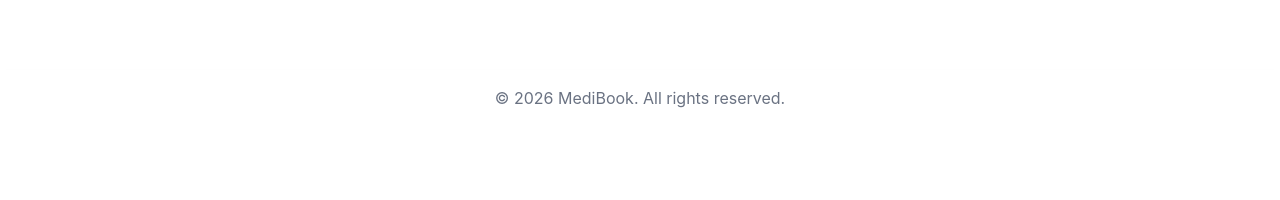
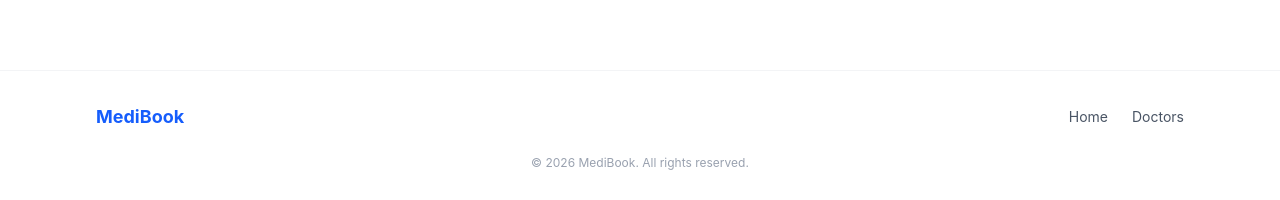
Before and after one commit to Joyel15/doctor-appointment-booking, a React (Vite) app in the folder client/: page / in a window 1280 px wide. Shown: the part 1444-1644 px from the top of the page. Before the commit the page ends 1570 px from the top, so only its background shows below. Built offline with nearby package versions, Linux system fonts and the light colour scheme; no server answers.

Commit message:
feat: add footer component

```diff
--- a/client/src/components/common/Footer.jsx
+++ b/client/src/components/common/Footer.jsx
@@ -1,7 +1,33 @@
+import { Link } from "react-router-dom";
+
 const Footer = () => {
+  const year = new Date().getFullYear();
+
   return (
-    <footer className="bg-white shadow-md px-6 py-4 text-center text-gray-500">
-      <p>© 2026 MediBook. All rights reserved.</p>
+    <footer className="bg-white border-t border-gray-100 mt-auto">
+      <div className="max-w-6xl mx-auto px-4 sm:px-6 lg:px-8 py-8">
+        <div className="flex flex-col sm:flex-row items-center justify-between gap-4">
+          {/* Brand */}
+          <Link to="/" className="text-lg font-bold text-blue-600">
+            MediBook
+          </Link>
+
+          {/* Quick links */}
+          <div className="flex items-center gap-6 text-sm text-gray-600">
+            <Link to="/" className="hover:text-blue-600 transition">
+              Home
+            </Link>
+            <Link to="/doctors" className="hover:text-blue-600 transition">
+              Doctors
+            </Link>
+          </div>
+        </div>
+
+        {/* Copyright */}
+        <p className="text-center text-xs text-gray-400 mt-6">
+          &copy; {year} MediBook. All rights reserved.
+        </p>
+      </div>
     </footer>
   );
 };
```
